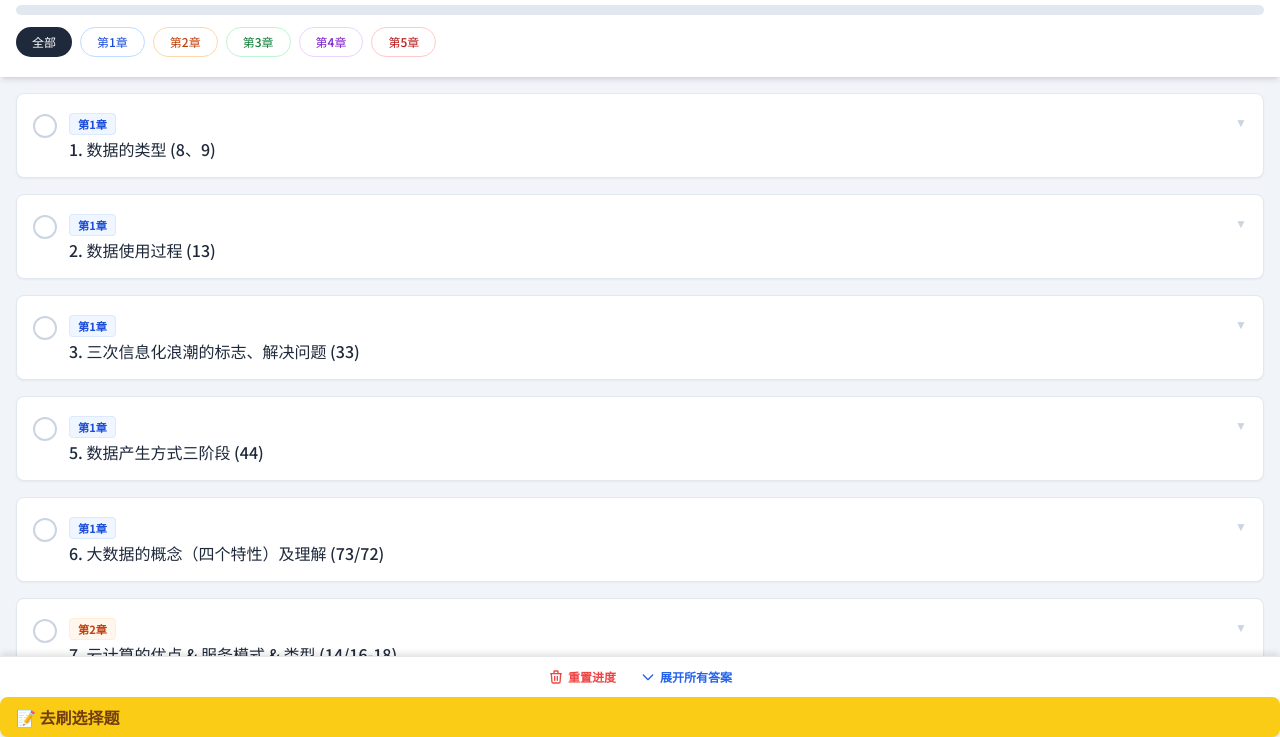
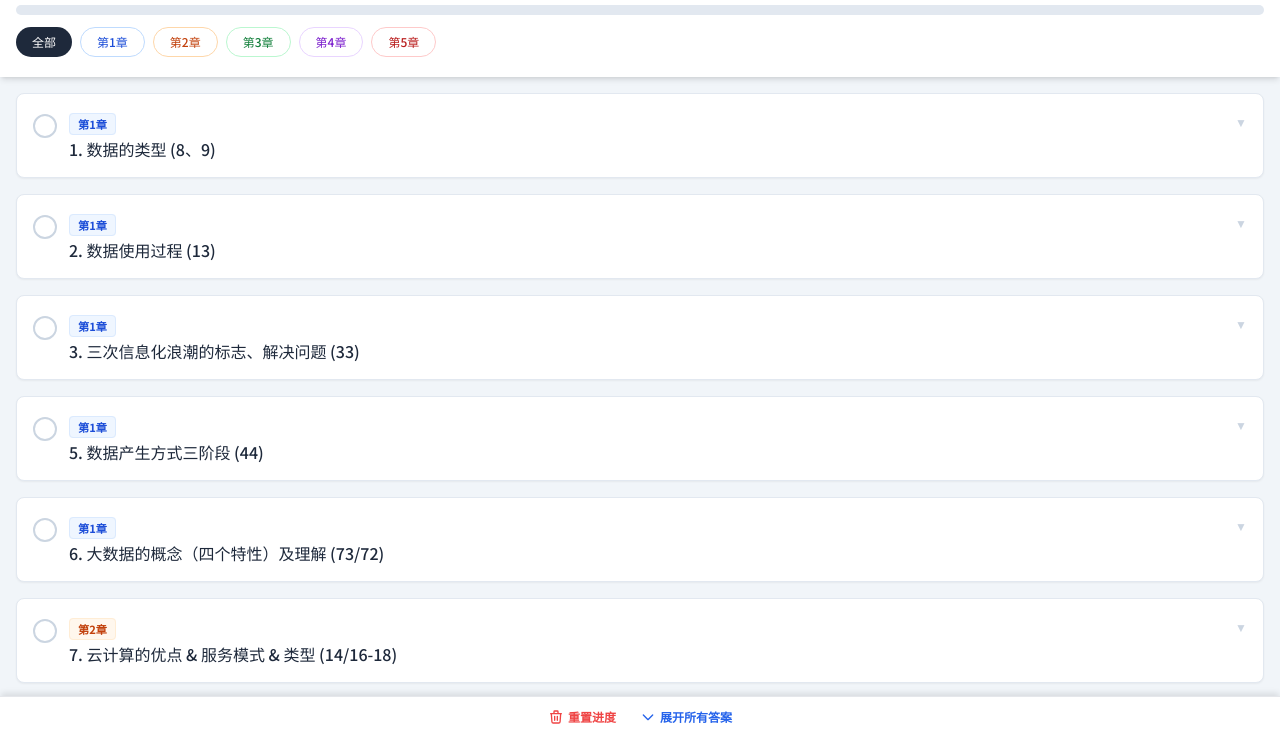
Before and after one commit to yuan-cod/-, a plain HTML site: page review.html in a window 1280 px wide. Shown: the part 63-800 px from the top of the page. Drawn offline with nearby package versions, Linux system fonts and the light colour scheme.

Commit message:
Update review.html

```diff
--- a/review.html
+++ b/review.html
@@ -663,6 +663,3 @@
         init();
     </script>
 </body>
-
-</html>
-<a href="BigData_Quiz.html" class="px-4 py-2 bg-yellow-400 text-yellow-900 rounded-lg font-bold shadow-md hover:bg-yellow-300 transition">📝 去刷选择题</a>
```
